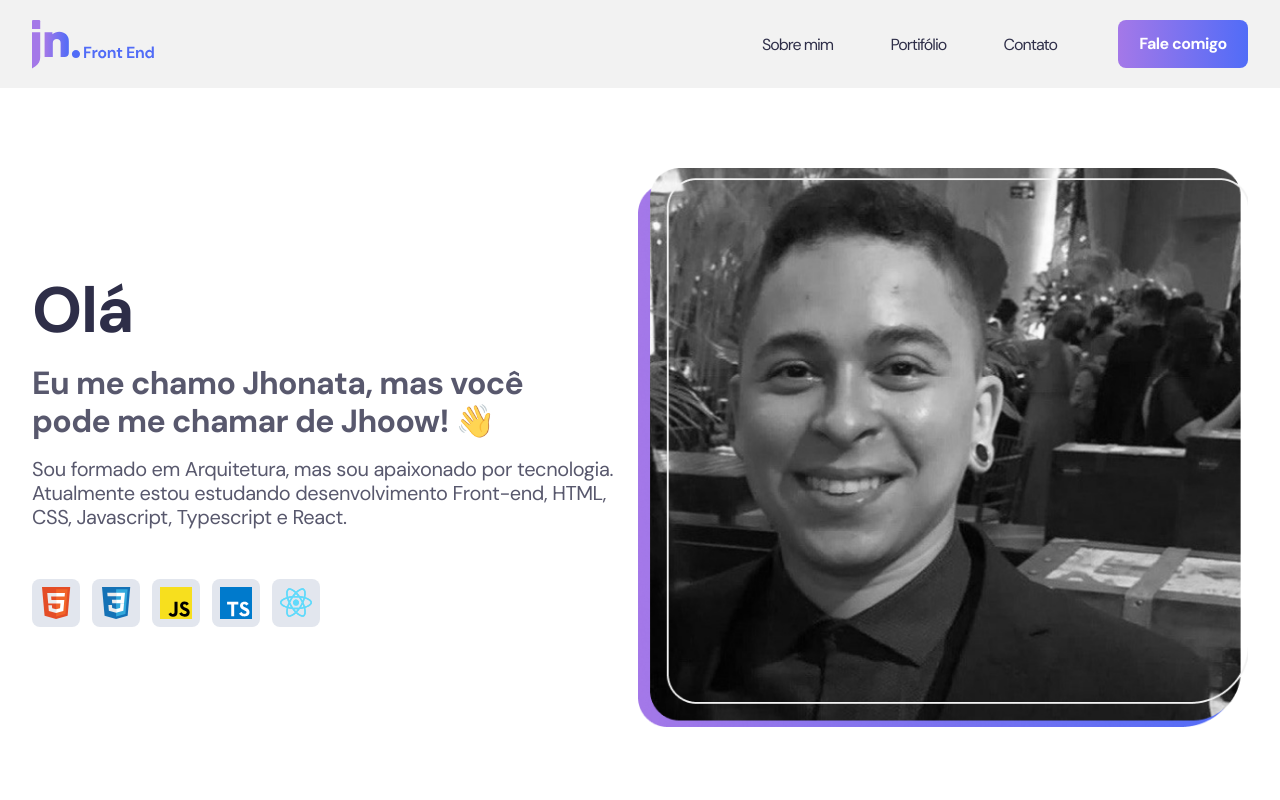
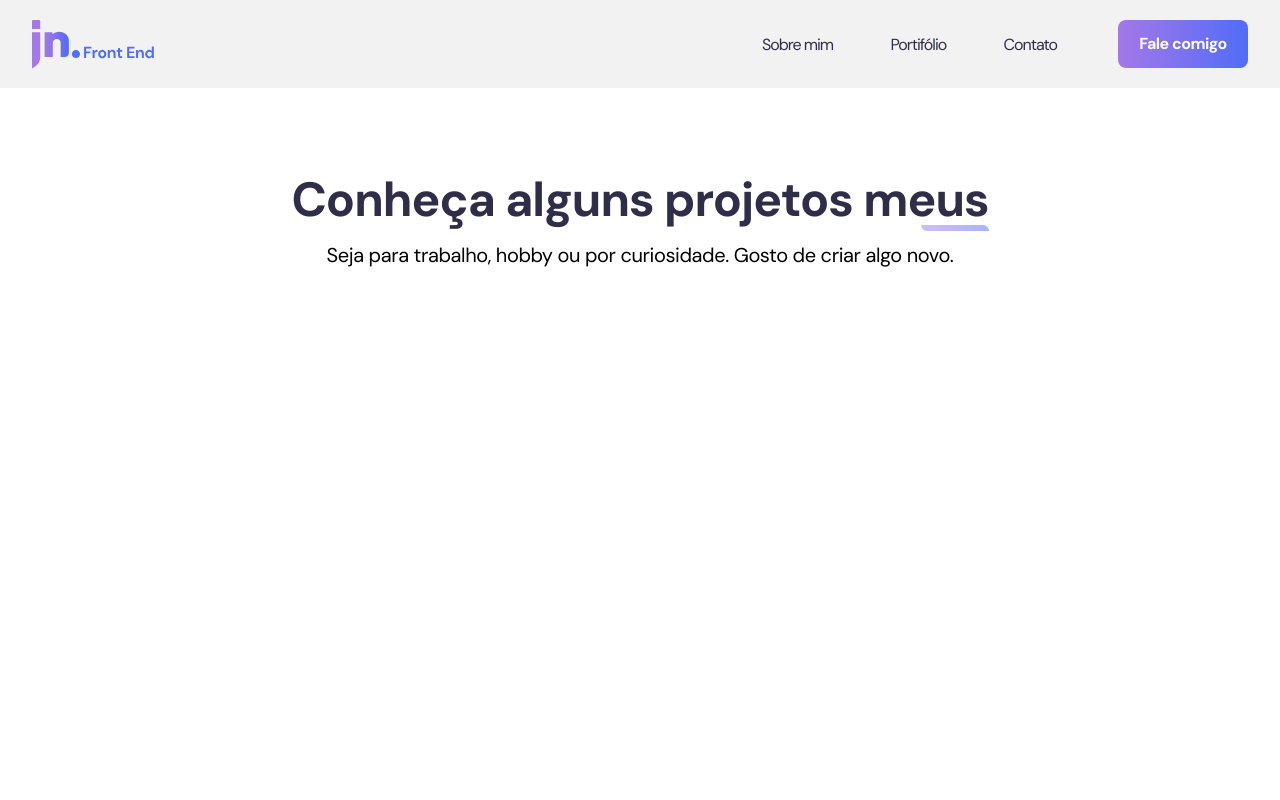
Before and after one commit to jhoownogueira/jhonatanogueira.com, a React (Create React App) app: page /portifolio in a window 1280 px wide. Shown: the top 800 px of the page. Built offline with nearby package versions, Linux system fonts and the light colour scheme.

Commit message:
Rotas para navegação
react-router-dom

```diff
--- a/package.json
+++ b/package.json
@@ -6,6 +6,7 @@
     "@types/styled-components": "^5.1.26",
     "react": "^18.2.0",
     "react-dom": "^18.2.0",
+    "react-router-dom": "^6.3.0",
     "react-scripts": "5.0.1",
     "styled-components": "^5.3.5",
     "swiper": "^8.3.2",
--- a/src/App.tsx
+++ b/src/App.tsx
@@ -1,16 +1,19 @@
-import React from 'react';
 import { Footer } from './Componentes/Footer/Footer';
 import { Header } from './Componentes/Header/Header';
-import { Home } from './Componentes/Home/Home';
+import { BrowserRouter } from 'react-router-dom';
+
 import { GlobalStyle } from './Styles/global';
+import { Router } from './assets/Router';
 
 export function App() {
   return (
     <>
-      <GlobalStyle />
+    <GlobalStyle />
+    <BrowserRouter>
       <Header />
-      <Home />
+      <Router />
       <Footer />
+    </BrowserRouter>
     </>
   );
 }
--- a/src/Componentes/Header/Header.tsx
+++ b/src/Componentes/Header/Header.tsx
@@ -1,5 +1,7 @@
-import React from 'react';
+import { Link } from 'react-router-dom';
+
 import logoHeader from '../../assets/logoheader.svg';
+
 import { PrimaryButton } from '../../Styles/StylesComponents';
 import { Container } from './styles';
 
@@ -11,13 +13,13 @@ export function Header() {
                 <div className='right-container'>
                     <ul>
                         <li>
-                            <a href="jhonatanogueira.com">Sobre mim</a>
+                            <Link to='/'>Sobre mim</Link>
                         </li>
                         <li>
-                            <a href="jhonatanogueira.com">Portifólio</a>
+                            <Link to='/portifolio'>Portifólio</Link>
                         </li>
                         <li>
-                            <a href="jhonatanogueira.com">Contato</a>
+                            <Link to='/contato'>Contato</Link>
                         </li>
                     </ul>
                     <PrimaryButton>
--- /dev/null
+++ b/src/Componentes/Portifolio/Portifolio.tsx
@@ -0,0 +1,14 @@
+import { SectionProjects } from './styles';
+
+export function Portifolio() {
+    return (
+        <SectionProjects>
+            <div className="content">
+                <div className="title">
+                <h2>Conheça alguns projetos meus</h2>
+                <p>Seja para trabalho, hobby ou por curiosidade. Gosto de criar algo novo.</p>
+                </div>
+            </div>
+        </SectionProjects>
+    )
+}
--- /dev/null
+++ b/src/Componentes/Portifolio/styles.ts
@@ -0,0 +1,51 @@
+import styled from "styled-components";
+
+export const SectionProjects = styled.section`
+    width: 100%;
+    height: 780px;
+    display: flex;
+    justify-content: center;
+    align-items: flex-start;
+
+    .content {
+        width: 100%;
+        max-width: 1248px;
+        padding: 0 16px;
+        display: flex;
+        align-items: center;
+        justify-content: center;
+        margin-top: 80px;
+
+        .title {
+            display: flex;
+            flex-direction: column;
+            align-items: center;
+
+            h2 {
+            width: fit-content;
+            position: relative;
+
+                &::before {
+                    content: "";
+                    position: absolute;
+                    right: 0;
+                    bottom: 0;
+                    width: 68px;
+                    height: 6px;
+                    background: linear-gradient(90deg, #A478E8 0%, #516CF7 100%);
+                    opacity: 0.5;
+                    border-radius: 0px 8px;
+                }
+            }
+
+            p {
+                font-weight: 400;
+                font-size: 1.25rem;
+                line-height: 120%;
+                letter-spacing: -0.02em;
+                margin-top: 12px;
+            }
+
+        }
+    }
+`
--- /dev/null
+++ b/src/assets/Router.tsx
@@ -0,0 +1,12 @@
+import { Routes, Route } from 'react-router-dom';
+import { Home } from '../Componentes/Home/Home';
+import { Portifolio } from '../Componentes/Portifolio/Portifolio';
+
+export function Router() {
+    return (
+        <Routes>
+            <Route path="/" element={<Home />} />
+            <Route path="/portifolio" element={<Portifolio />} />
+        </Routes>
+    )
+}
```
Also changed, not shown: 2 other files (tests, documents, lock files or other folders).
